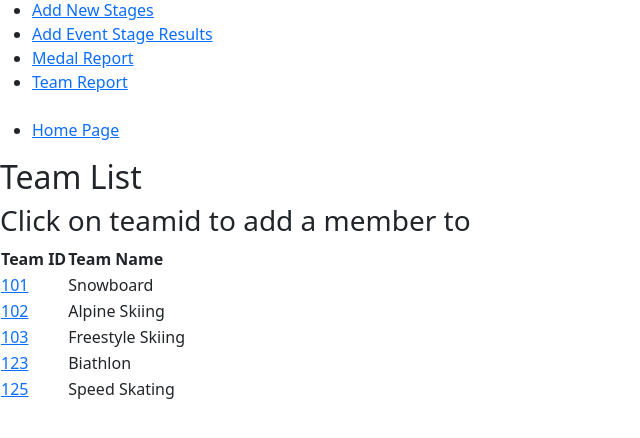
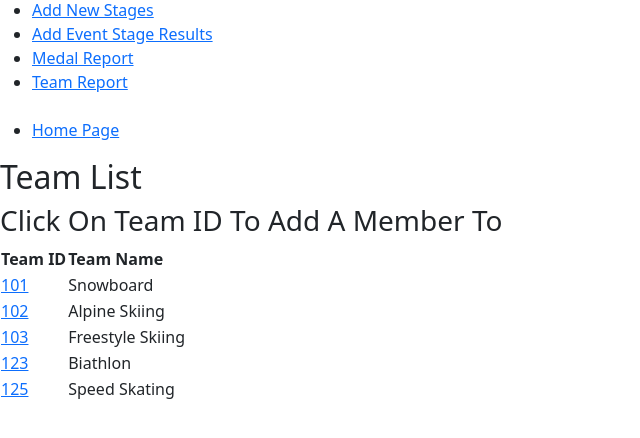
Before and after one commit to nayxie/first-full-stack-nzolympics, a Flask app: page /admin/displayteams in a window 1280 px wide. Shown: the part 154-592 px from the top of the page, without its empty margins (0-640 px from the left). Run offline with Flask 3, Linux system fonts and the light colour scheme; data comes from the database, SQL or seed files in the repository.

Commit message:
Update displayteams.html

```diff
--- a/nzolywebapp/templates/displayteams.html
+++ b/nzolywebapp/templates/displayteams.html
@@ -1,8 +1,11 @@
 {% extends "adminbase.html" %}
 {% block content %}
-<!-- {{ teamlist }}-->
+<!-- teamlist passed in for display -->
+<!-- append teamid to the URL on click which gets hold of
+    related information of the chosen id -->
+
 <h2>Team List</h2>
-<h3>Click on teamid to add a member to</h3>
+<h3>Click On Team ID To Add A Member To</h3>
 
 <table>
     <tr><th>Team ID</th><th>Team Name</th></tr>
```
